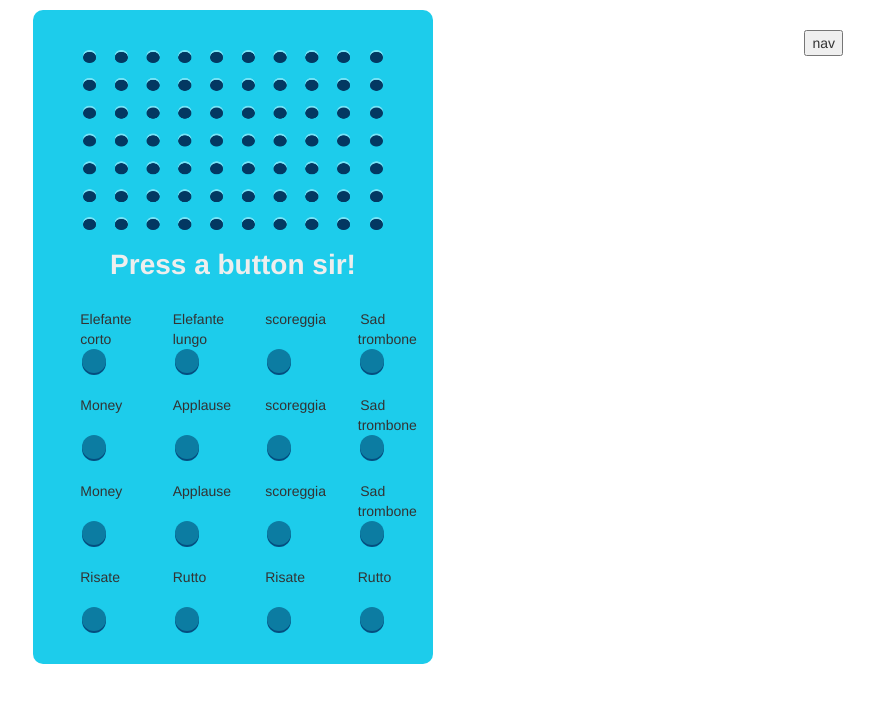
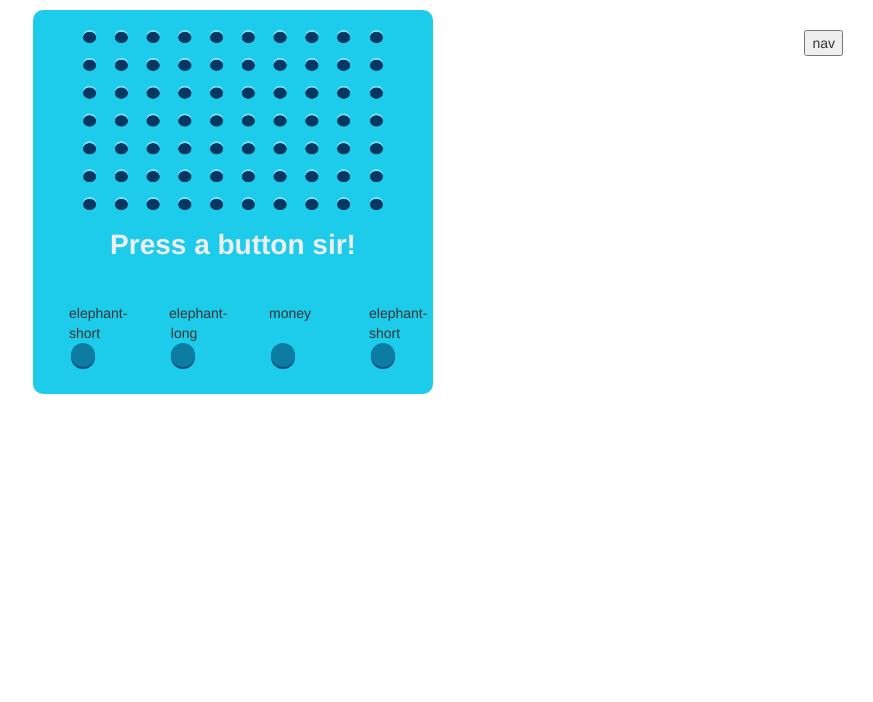
Before and after one commit to kandros/angular-soundboard, a plain HTML site: page index.html in a window 1280 px wide. Shown: the top 702 px of the page, without its empty margins (407-1280 px from the left). Drawn offline with Linux system fonts and the light colour scheme.

Commit message:
move sound in json file

```diff
--- a/app.js
+++ b/app.js
@@ -1,16 +1,9 @@
 var app = angular.module("app", []);
 
-app.controller("buttonsController", ["$scope", function($scope) {
-  $scope.soundButtons = [
-    { name: "elephant-short",
-      sound: "elephant-short"},
-    { name: "elephant-long",
-      sound: "elephant-long"},
-    { name: "money",
-      sound: "money"},
-    { name: "elephant-short",
-      sound: "elephant-short"},
-  ];
+app.controller("buttonsController", ["$scope","$http", function($scope, $http) {
+    $http.get("./sounds.json").success(function(data) {
+      $scope.soundButtons = data;
+    });
 }]);
 
 app.directive("soundButton", function() {
--- a/css/style.css
+++ b/css/style.css
@@ -8,7 +8,7 @@ body {
   border-radius: 10px;
   width: 400px;
   margin: 0 auto;
-  padding: 30px;
+  padding: 10px 0;
 }
 .speaker__img {
   width: 300px;
@@ -26,6 +26,13 @@ body {
 
 .buttons {
   text-align: center;
+}
+.buttons ul {
+  padding-left: 0;
+}
+.buttons li {
+  display: inline-block;
+  width: 25%;
 }
 
 sound-button {
--- a/index.html
+++ b/index.html
@@ -33,65 +33,15 @@
             <!-- Bovello -->
             <!-- Raj tbbt racist -->
 
-            <div class="row">
-                <div class="col-xs-3">
-                    <sound-button sound="elephant-short">Elefante corto</sound-button>
-                </div>
-                <div class="col-xs-3">
-                    <sound-button sound="elephant-long">Elefante lungo</sound-button>
-                </div>
-                <div class="col-xs-3">
-                    <sound-button sound="fart">scoreggia</sound-button>
-                </div>
-                <div class="col-xs-3">
-                    <sound-button sound="sad-trombone">Sad trombone</sound-button>
-                </div>
-            </div>
-            <div class="row">
-                <div class="col-xs-3">
-                    <sound-button sound="money">Money</sound-button>
-                </div>
-                <div class="col-xs-3">
-                    <sound-button sound="applause">Applause</sound-button>
-                </div>
-                <div class="col-xs-3">
-                    <sound-button sound="fart">scoreggia</sound-button>
-                </div>
-                <div class="col-xs-3">
-                    <sound-button sound="sad-trombone">Sad trombone</sound-button>
-                </div>
-            </div>
-            <div class="row">
-                <div class="col-xs-3">
-                    <sound-button sound="money">Money</sound-button>
-                </div>
-                <div class="col-xs-3">
-                    <sound-button sound="applause">Applause</sound-button>
-                </div>
-                <div class="col-xs-3">
-                    <sound-button sound="fart">scoreggia</sound-button>
-                </div>
-                <div class="col-xs-3">
-                    <sound-button sound="sad-trombone">Sad trombone</sound-button>
-                </div>
-            </div>
-            <div class="row">
-                <div class="col-xs-3">
-                    <sound-button sound="crowd-laughing">Risate</sound-button>
-                </div>
-                <div class="col-xs-3">
-                    <sound-button sound="burp">Rutto</sound-button>
-                </div>
-                <div class="col-xs-3">
-                    <sound-button sound="crowd-laughing">Risate</sound-button>
-                </div>
-                <div class="col-xs-3">
-                    <sound-button sound="burp">Rutto</sound-button>
-                </div>
-            </div>
+            <ul>
+                <li ng-repeat="soundButton in soundButtons">
+                    <sound-button sound="{{soundButton.sound}}">{{soundButton.name}}</sound-button>
+                </li>
+            </ul>
+        </div>
 
-        </div>
     </div>
+
     <script src="./angular.min.js" charset="utf-8"></script>
     <script src="./app.js" charset="utf-8"></script>
     <script src="./jquery.min.js" charset="utf-8"></script>
--- /dev/null
+++ b/sounds.json
@@ -0,0 +1,14 @@
+[
+  { "name": "elephant-short",
+    "sound": "elephant-short"
+  },
+  { "name": "elephant-long",
+    "sound": "elephant-long"
+  },
+  { "name": "money",
+    "sound": "money"
+  },
+  { "name": "elephant-short",
+    "sound": "elephant-short"
+  }
+]
```
